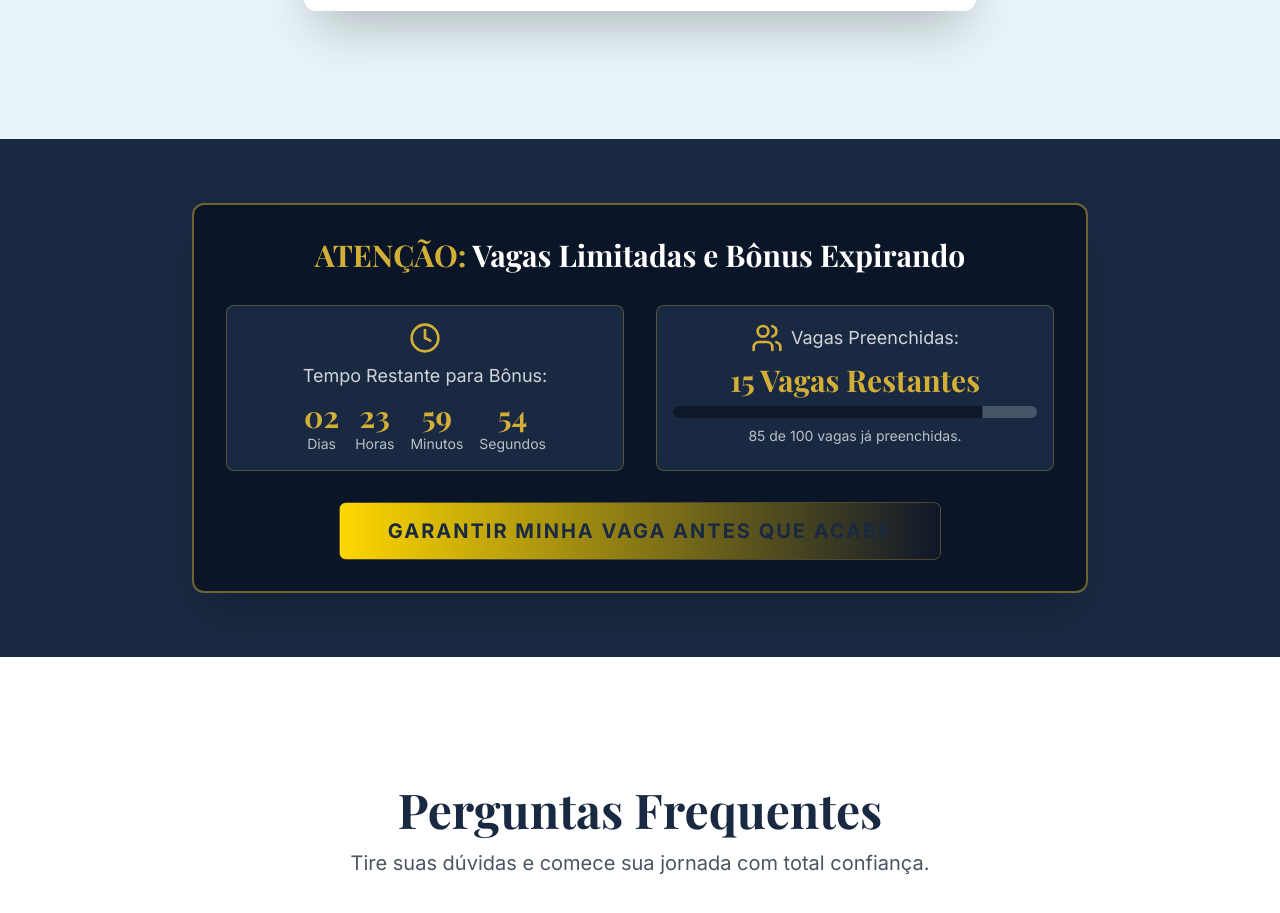
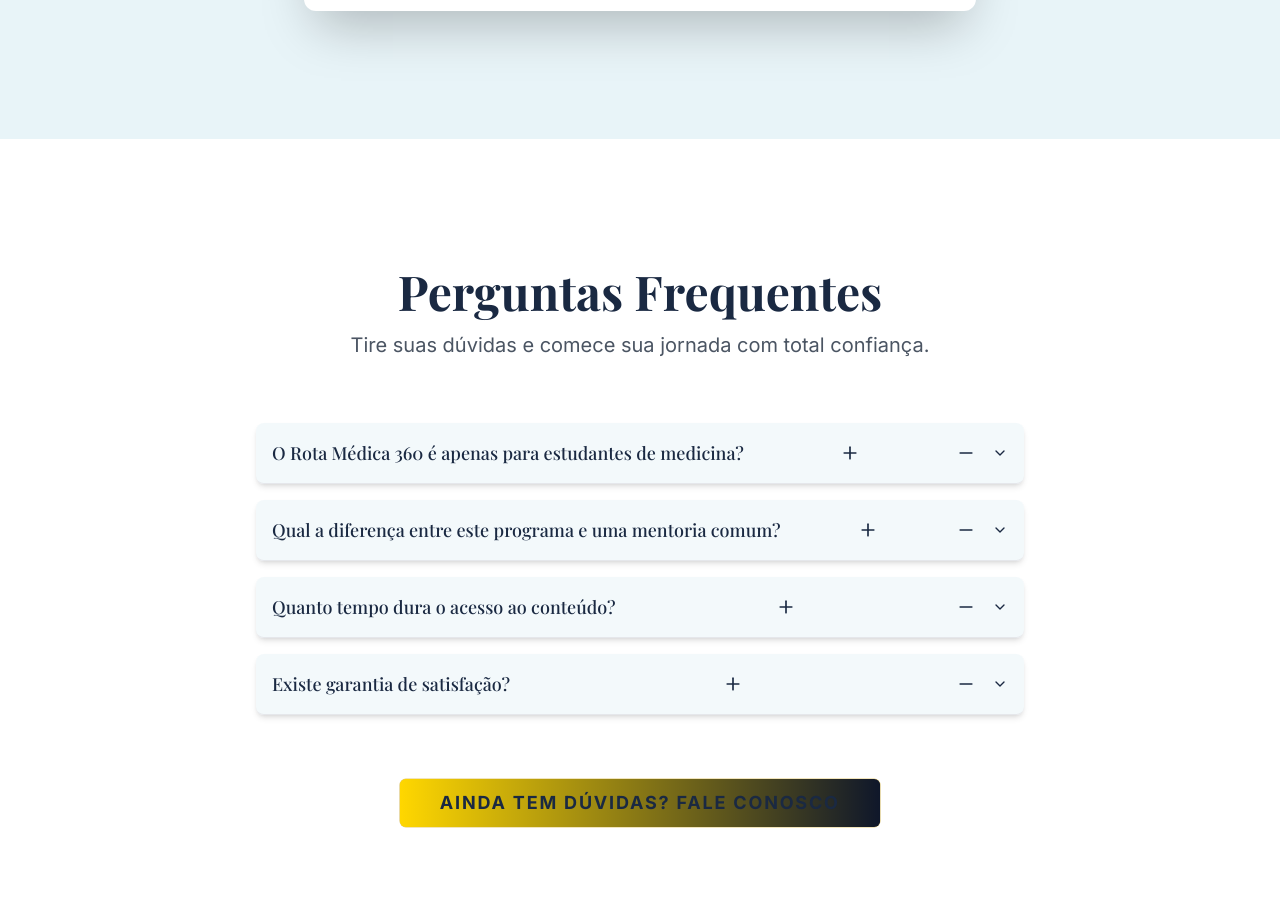
Before and after one commit to labdesacadas-glitch/rotamedica360, a React (Vite) app: page / in a window 1280 px wide. Shown: the part 5815-6728 px from the top of the page. Built offline with nearby package versions, Linux system fonts and the light colour scheme; a web font is replaced by a local one.

Commit message:
[dyad] Removendo o componente ScarcityCounter (temporizador e contador de vagas) - wrote 1 file(s), deleted 1 file(s)

```diff
--- a/src/components/ScarcityCounter.tsx
+++ /dev/null
@@ -1,102 +0,0 @@
-import { Clock, Users } from "lucide-react";
-import React, { useEffect, useState } from "react";
-import { Progress } from "./ui/progress";
-import CtaButton from "./CtaButton";
-
-const MAX_SLOTS = 100;
-const INITIAL_OCCUPIED = 85;
-const END_DATE = new Date();
-END_DATE.setDate(END_DATE.getDate() + 3); // 3 dias de escassez
-
-const ScarcityCounter: React.FC = () => {
-  const [occupiedSlots, setOccupiedSlots] = useState(INITIAL_OCCUPIED);
-  const [timeLeft, setTimeLeft] = useState(END_DATE.getTime() - new Date().getTime());
-
-  useEffect(() => {
-    const timer = setInterval(() => {
-      setTimeLeft(END_DATE.getTime() - new Date().getTime());
-    }, 1000);
-
-    // Simulação de decremento de vagas (apenas visual)
-    const slotTimer = setInterval(() => {
-      if (occupiedSlots < MAX_SLOTS) {
-        setOccupiedSlots((prev) => Math.min(prev + 1, MAX_SLOTS));
-      }
-    }, 60000); // Aumenta 1 vaga por minuto
-
-    return () => {
-      clearInterval(timer);
-      clearInterval(slotTimer);
-    };
-  }, [occupiedSlots]);
-
-  const days = Math.floor(timeLeft / (1000 * 60 * 60 * 24));
-  const hours = Math.floor((timeLeft % (1000 * 60 * 60 * 24)) / (1000 * 60 * 60));
-  const minutes = Math.floor((timeLeft % (1000 * 60 * 60)) / (1000 * 60));
-  const seconds = Math.floor((timeLeft % (1000 * 60)) / 1000);
-
-  const slotsRemaining = MAX_SLOTS - occupiedSlots;
-  const progressValue = (occupiedSlots / MAX_SLOTS) * 100;
-  const progressColor = progressValue > 90 ? "bg-red-600 animate-pulse" : "bg-gold";
-
-  return (
-    <section className="py-16 bg-navy-dark overflow-hidden">
-      <div className="container mx-auto px-4">
-        <div className="max-w-4xl mx-auto p-6 md:p-8 rounded-xl bg-navy shadow-2xl border-2 border-gold/50">
-          <h3 className="text-2xl md:text-3xl font-serif font-bold text-white text-center mb-8">
-            <span className="text-gold">ATENÇÃO:</span> Vagas Limitadas e Bônus Expirando
-          </h3>
-
-          <div className="grid grid-cols-1 md:grid-cols-2 gap-8 mb-8">
-            {/* Contador de Tempo */}
-            <div className="flex flex-col items-center p-4 bg-navy-dark rounded-lg border border-gold/30">
-              <Clock className="h-8 w-8 text-gold mb-2" />
-              <p className="text-lg text-white/80 font-sans">Tempo Restante para Bônus:</p>
-              <div className="flex space-x-4 mt-2">
-                <div className="text-center">
-                  <span className="text-3xl font-bold text-gold font-serif">{days.toString().padStart(2, '0')}</span>
-                  <p className="text-sm text-white/70">Dias</p>
-                </div>
-                <div className="text-center">
-                  <span className="text-3xl font-bold text-gold font-serif">{hours.toString().padStart(2, '0')}</span>
-                  <p className="text-sm text-white/70">Horas</p>
-                </div>
-                <div className="text-center">
-                  <span className="text-3xl font-bold text-gold font-serif">{minutes.toString().padStart(2, '0')}</span>
-                  <p className="text-sm text-white/70">Minutos</p>
-                </div>
-                <div className="text-center">
-                  <span className="text-3xl font-bold text-gold font-serif">{seconds.toString().padStart(2, '0')}</span>
-                  <p className="text-sm text-white/70">Segundos</p>
-                </div>
-              </div>
-            </div>
-
-            {/* Contador de Vagas */}
-            <div className="flex flex-col p-4 bg-navy-dark rounded-lg border border-gold/30">
-              <div className="flex items-center justify-center mb-2">
-                <Users className="h-8 w-8 text-gold mr-2" />
-                <p className="text-lg text-white/80 font-sans">Vagas Preenchidas:</p>
-              </div>
-              <p className="text-center text-3xl font-bold text-gold font-serif mb-2">
-                {slotsRemaining} Vagas Restantes
-              </p>
-              <Progress value={progressValue} className="h-3 bg-white/20" indicatorClassName={progressColor} />
-              <p className="text-sm text-white/70 mt-2 text-center">
-                {occupiedSlots} de {MAX_SLOTS} vagas já preenchidas.
-              </p>
-            </div>
-          </div>
-
-          <div className="text-center mt-8">
-            <CtaButton size="lg" className="px-12 py-7 text-xl">
-              Garantir Minha Vaga Antes que Acabe
-            </CtaButton>
-          </div>
-        </div>
-      </div>
-    </section>
-  );
-};
-
-export default ScarcityCounter;
--- a/src/pages/Index.tsx
+++ b/src/pages/Index.tsx
@@ -7,7 +7,6 @@ import HowItWorks from "@/components/HowItWorks";
 import ReasonsToAct from "@/components/ReasonsToAct";
 import ExclusiveBonuses from "@/components/ExclusiveBonuses";
 import InvestmentSection from "@/components/InvestmentSection";
-import ScarcityCounter from "@/components/ScarcityCounter";
 import FaqSection from "@/components/FaqSection";
 import Footer from "@/components/Footer";
 import { MadeWithDyad } from "@/components/made-with-dyad";
@@ -21,11 +20,10 @@ const Index = () => {
         <IdentificationBlock />
         <StorytellingBlock />
         <HowItWorks />
-        {/* TestimonialsSlider removido */}
         <ReasonsToAct />
         <ExclusiveBonuses />
         <InvestmentSection />
-        <ScarcityCounter />
+        {/* ScarcityCounter removido */}
         <FaqSection />
       </main>
       <Footer />
```
